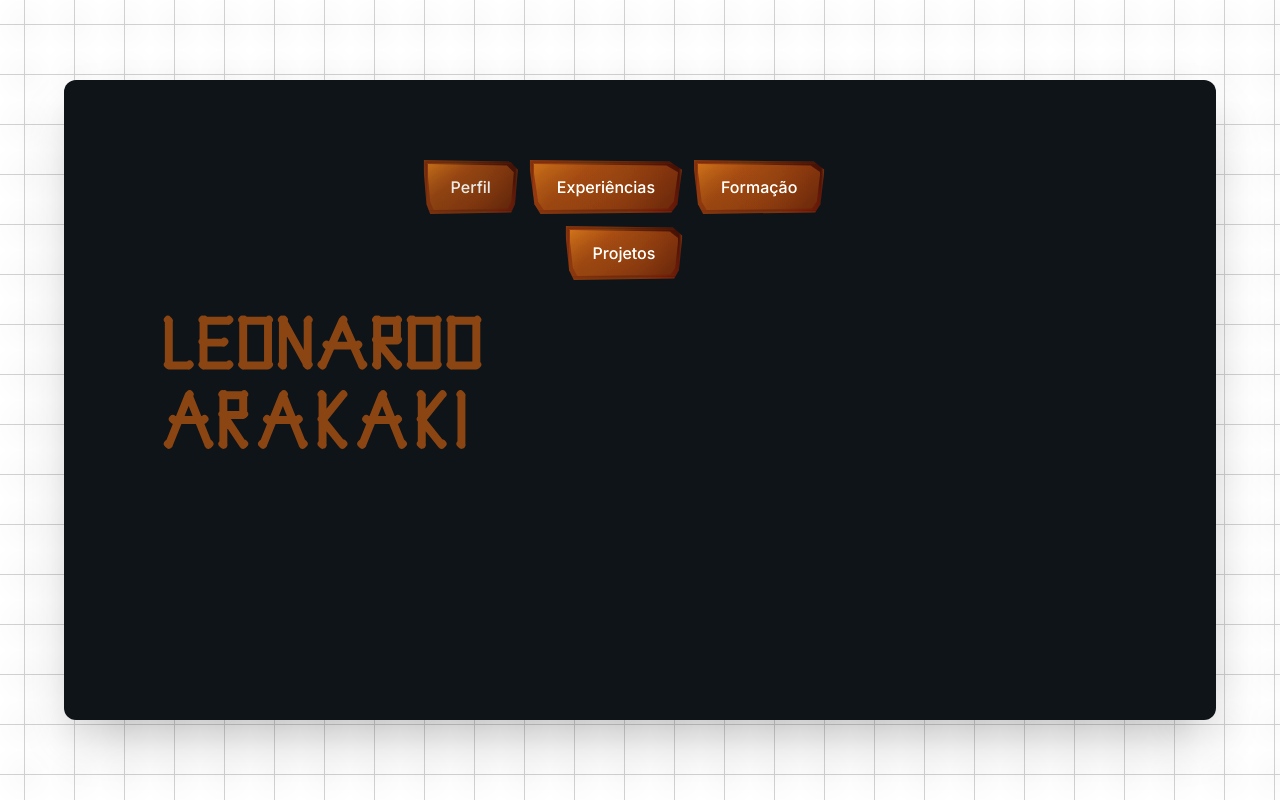
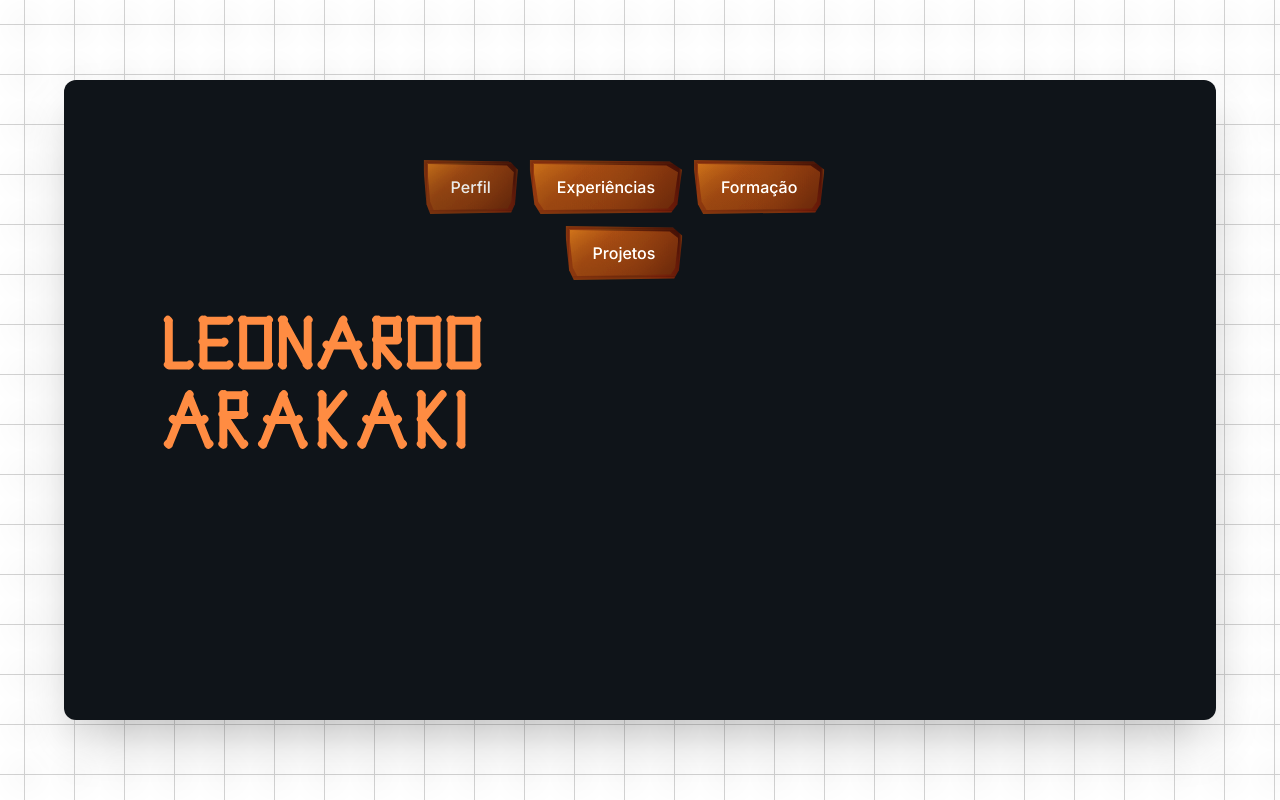
Before and after one commit to rtsarakaki/portfolio-leonardo-arakaki, a Next.js app: page / in a window 1280 px wide. Built offline with nearby package versions, Linux system fonts and the light colour scheme.

Commit message:
feat(typography): Mudar cor das letras para laranja claro
- Alterar stroke de #8B4513 (marrom) para #FF8C42 (laranja claro)
- Aplicar nova cor em Leonardo e Arakaki
- Visual: Tipografia mais vibrante e moderna
- Estilo: Laranja claro com caligrafia japonesa
- Layout: Cor mais destacada no frame azul

```diff
--- a/src/components/LeonardoArakakiSVG.tsx
+++ b/src/components/LeonardoArakakiSVG.tsx
@@ -13,7 +13,7 @@ const LeonardoArakakiSVG: React.FC<LeonardoArakakiSVGProps> = ({ className = ""
         className="w-full h-auto -skew-x-8"
       >
         {/* LEONARDO - Estilo caligrafia japonesa (COM ITÁLICO + NEGRITO) */}
-        <g stroke="#8B4513" strokeWidth="8" fill="none" strokeLinecap="round" strokeLinejoin="round">
+        <g stroke="#FF8C42" strokeWidth="8" fill="none" strokeLinecap="round" strokeLinejoin="round">
           {/* L - traço vertical com pincel */}
           <path d="M 25 25 Q 23 23 25 25 L 25 70 Q 23 68 25 70 L 45 70 Q 47 68 45 70"/>
 
@@ -40,7 +40,7 @@ const LeonardoArakakiSVG: React.FC<LeonardoArakakiSVGProps> = ({ className = ""
         </g>
 
         {/* ARAKAKI - Estilo caligrafia japonesa (COM ITÁLICO + NEGRITO) */}
-        <g stroke="#8B4513" strokeWidth="8" fill="none" strokeLinecap="round" strokeLinejoin="round">
+        <g stroke="#FF8C42" strokeWidth="8" fill="none" strokeLinecap="round" strokeLinejoin="round">
           {/* A - triângulo com pincel */}
           <path d="M 25 150 Q 23 148 25 150 L 45 100 Q 47 98 45 100 L 65 150 Q 67 148 65 150 M 30 125 Q 28 123 30 125 L 60 125 Q 62 123 60 125"/>
 
```
